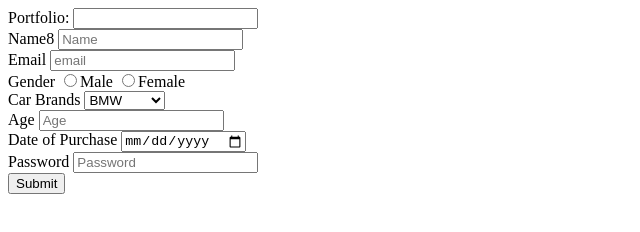
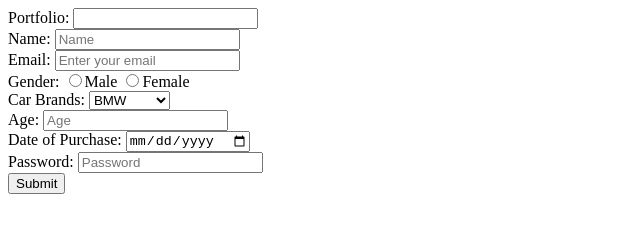
Before and after one commit to acciojob/car-insurance-form-rsingh241020, a website: page main.html in a window 1280 px wide. Shown: the full height of the page, 0-640 px from the left. Drawn offline with Linux system fonts and the light colour scheme.

Commit message:
created a submission

```diff
--- a/main.html
+++ b/main.html
@@ -1,5 +1,4 @@
 <!DOCTYPE html>
-
 <html>
 
 <head>
@@ -7,34 +6,32 @@
 </head>
 
 <body>
-	<form >
+<form>
 <label for="portfolio">Portfolio:</label>
 <input type="text" id="portfolio" name="portfolio"><br>
-<label for="name">Name8</label>
-		<input type="text"name="name"required placeholder="Name"><br>
-		<label for="email">Email</label>
-		<input type="email"name="email"placeholder="email"><br>
-		<label for="gender">Gender </label>
-		<input type="radio" name="gender" id="gender"required placeholder>Male
-		<input type="radio" name="gender" id="gender"required placeholder>Female<br>
-		<label for="Car">Car Brands</label>
+<label for="name">Name:</label>
+<input type="text" name="name" required placeholder="Name"><br>
+<label for="email">Email:</label>
+<input type="email" name="email" placeholder="Enter your email"><br>
+<label for="gender">Gender:</label>
+<input type="radio" name="gender" id="genderMale" required>Male
+<input type="radio" name="gender" id="genderFemale" required>Female<br>
+<label for="car">Car Brands:</label>
 <select id="car">
 <option>BMW</option>
 <option>Audi</option>
-			<option>Mercedez</option>
+<option>Mercedes</option>
 </select>
 <br>
-		<label for ="age">Age</label>
-		<input type="Age" name="age" id="age"required placeholder="Age">
+<label for="age">Age:</label>
+<input type="number" name="age" id="age" required placeholder="Age">
 <br>
-		<label for="Dop">Date of Purchase</label>
-		<input type="date" name="Dop"id="dop"required placeholder="Date OF Purchase"><br>
-		<label for="Password">Password</label>
-		<input type="password"name="password"id ="password" required placeholder="Password"><br>
+<label for="Dop">Date of Purchase:</label>
+<input type="date" name="Dop" id="dop" required placeholder="Date OF Purchase"><br>
+<label for="password">Password:</label>
+<input type="password" name="password" id="password" required placeholder="Password"><br>
 <button type="submit">Submit</button>
 </form>
-</script>
-
 </body>
 
 </html>
```
Lines whose indentation alone changed are shown as unchanged.
